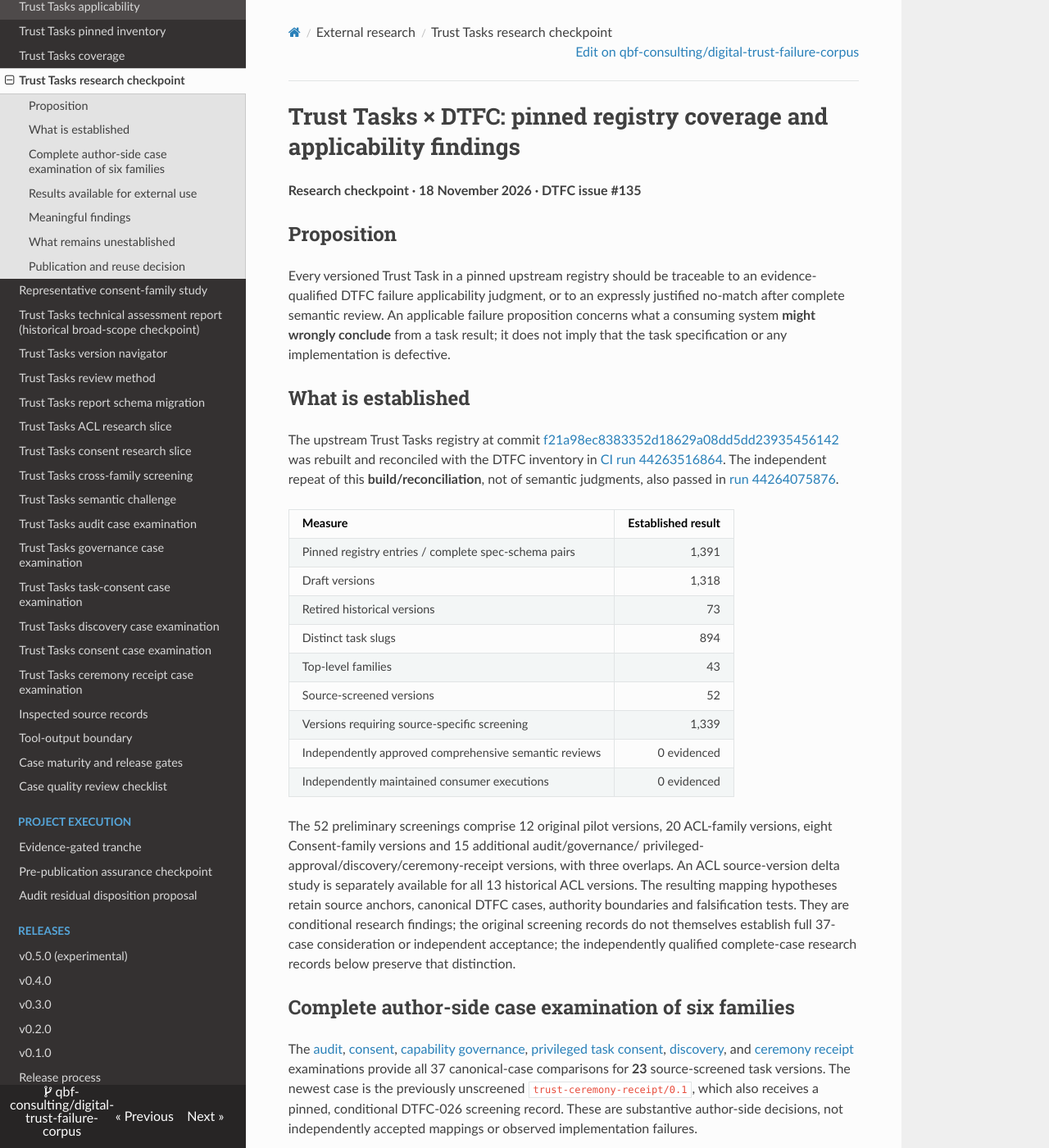
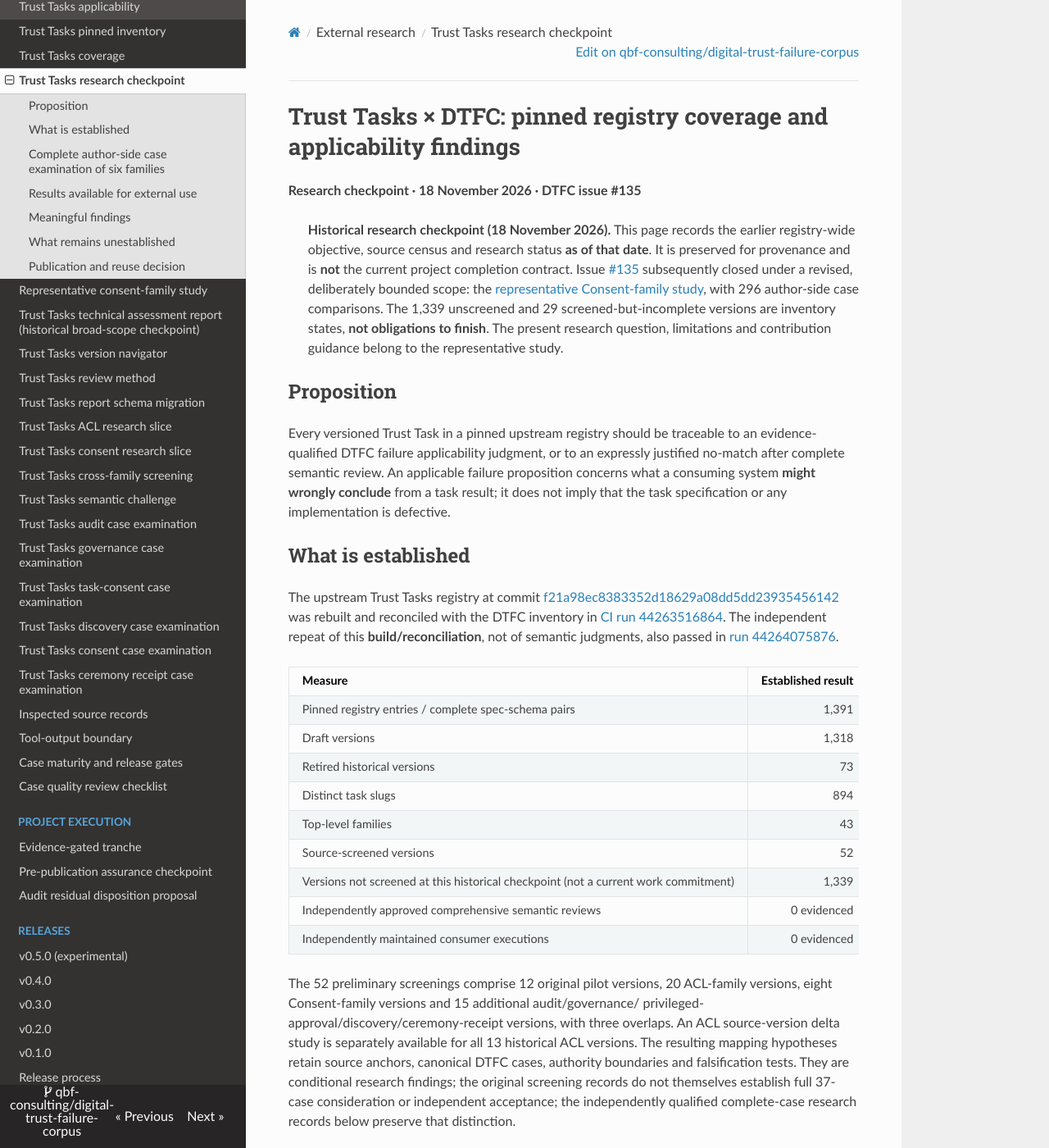
Before and after one commit to qbf-consulting/digital-trust-failure-corpus, an MkDocs documentation site: the page built from docs/trust-tasks-research-checkpoint.md, in a window 1280 px wide and 1400 px high. Shown: the whole window at 82% size. Built offline with MkDocs 1.6.1, drawn with Linux system fonts in a browser that asks for light colours; nearby versions of some CDN libraries; some of the changed text lies outside the part shown.

Commit message:
docs(history): label exhaustive checkpoint superseded while retaining source results
Refs #164

Signed-off-by: sankarshan <1469458+sankarshanmukhopadhyay@users.noreply.github.com>

```diff
--- a/docs/trust-tasks-research-checkpoint.md
+++ b/docs/trust-tasks-research-checkpoint.md
@@ -1,6 +1,8 @@
 # Trust Tasks × DTFC: pinned registry coverage and applicability findings
 
 **Research checkpoint · 18 November 2026 · DTFC issue #135**
+
+> **Historical research checkpoint (18 November 2026).** This page records the earlier registry-wide objective, source census and research status **as of that date**. It is preserved for provenance and is **not** the current project completion contract. Issue [#135](https://github.com/qbf-consulting/digital-trust-failure-corpus/issues/135) subsequently closed under a revised, deliberately bounded scope: the [representative Consent-family study](trust-tasks-representative-consent-study.md), with 296 author-side case comparisons. The 1,339 unscreened and 29 screened-but-incomplete versions are inventory states, **not obligations to finish**. The present research question, limitations and contribution guidance belong to the representative study.
 
 ## Proposition
 
@@ -29,7 +31,7 @@ judgments, also passed in
 | Distinct task slugs | 894 |
 | Top-level families | 43 |
 | Source-screened versions | 52 |
-| Versions requiring source-specific screening | 1,339 |
+| Versions not screened at this historical checkpoint (not a current work commitment) | 1,339 |
 | Independently approved comprehensive semantic reviews | 0 evidenced |
 | Independently maintained consumer executions | 0 evidenced |
 
@@ -63,7 +65,7 @@ independently accepted mappings or observed implementation failures.
 | Conditional candidate applicability cells | 192 |
 | Case comparisons not established by task semantics | 659 |
 | Previously source-screened versions still lacking full case comparison | 29 |
-| Versions not yet source-screened | 1,339 |
+| Versions not screened at this historical checkpoint | 1,339 |
 | Independently accepted 37-case dispositions | 0 |
 | Independent consumer executions | 0 |
 
@@ -147,7 +149,7 @@ unscreened versions still lack complete case comparison. Independent semantic
 acceptance and external target execution also remain unestablished. No numerical score here is a coverage-of-risk or safety score.
 The source registry's many draft versions may change after the pinned commit.
 
-To claim the full [#135 objective](https://github.com/qbf-consulting/digital-trust-failure-corpus/issues/135),
+Under the **superseded, exhaustive** interpretation of [#135](https://github.com/qbf-consulting/digital-trust-failure-corpus/issues/135),
 each in-scope version must receive its own source-qualified review or a
 material-equivalence argument with reproducible evidence; non-matches must
 describe the corpus examined; contradictory or missing evidence remains
@@ -156,8 +158,7 @@ challenge. The machine-generated navigator alone cannot satisfy that gate.
 
 ## Publication and reuse decision
 
-**Publish as a reproducible, non-normative research checkpoint. Do not label
-the crosswalk exhaustive and do not close #135 or issue a completeness release.**
+**Historical disposition on 18 November 2026:** publish as a reproducible, non-normative research checkpoint; no exhaustive-completeness release was justified. The earlier instruction to keep #135 open was superseded by its subsequently revised representative-family completion contract.
 
 The result is suitable for requesting targeted external review and for
 adopters seeking concrete negative-test hypotheses. It does not certify the
```
